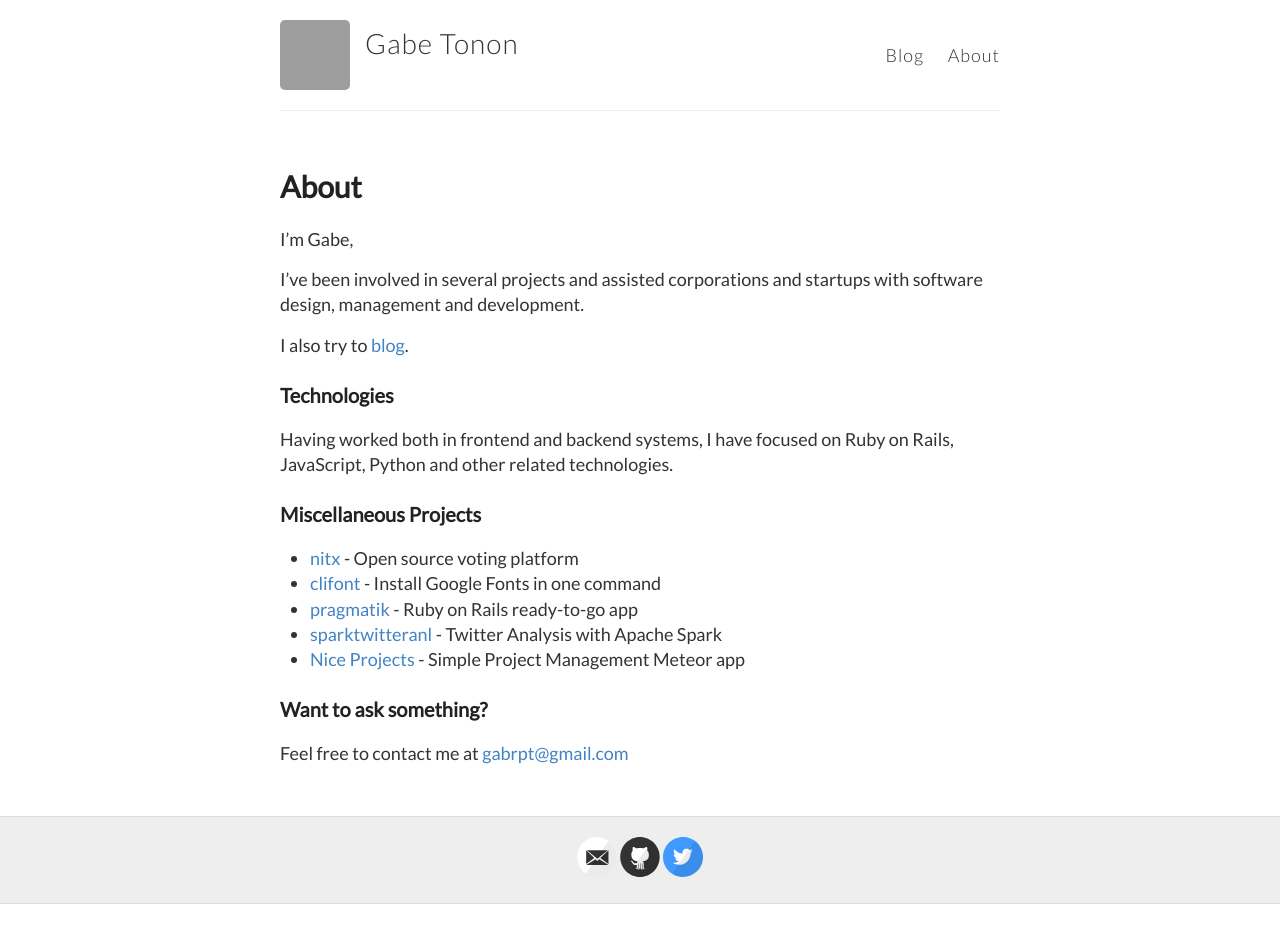
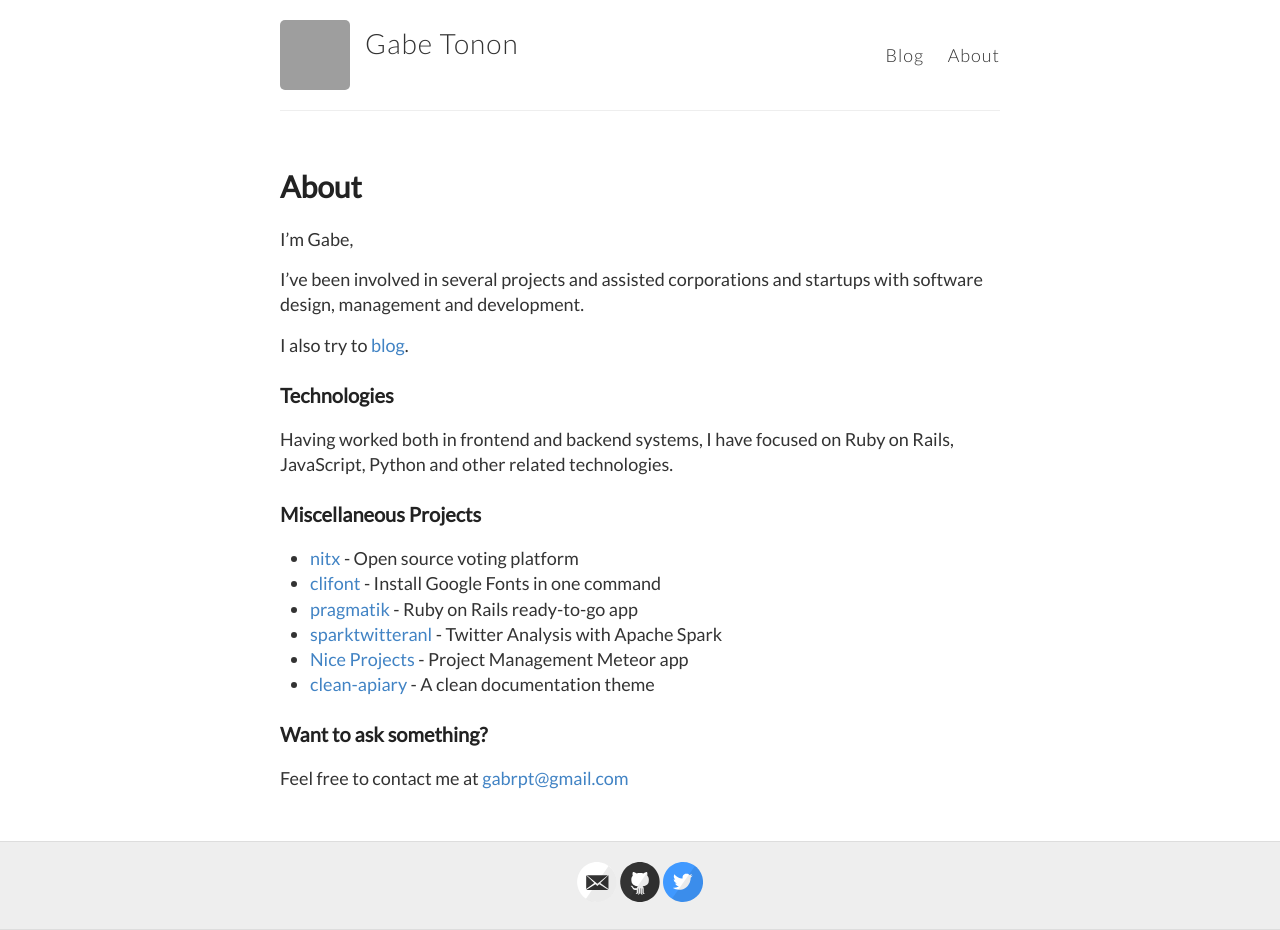
Before and after one commit to gaapt/gaapt.github.io, a Jekyll site: the page built from about.md, in a window 1280 px wide. Built offline with Jekyll 4.4.1, drawn with Linux system fonts in a browser that asks for light colours; Markdown is read by kramdown in place of the engine named in the settings; before the commit the page ends 904 px from its top, so only the background shows below that; grey boxes are pictures that could not be loaded.

Commit message:
Update about.md

```diff
--- a/about.md
+++ b/about.md
@@ -19,7 +19,8 @@ Having worked both in frontend and backend systems, I have focused on Ruby on Ra
 + [clifont](https://github.com/gaapt/clifont) - Install Google Fonts in one command
 + [pragmatik](https://github.com/gaapt/pragmatik) - Ruby on Rails ready-to-go app
 + [sparktwitteranl](https://github.com/gaapt/sparktwitteranl) - Twitter Analysis with Apache Spark
-+ [Nice Projects](http://projmanagement.meteor.com/) - Simple Project Management Meteor app
++ [Nice Projects](http://projmanagement.meteor.com/) - Project Management Meteor app
++ [clean-apiary](http://sumof.xyz/projects/clean-apiary.html) - A clean documentation theme
 
 ### Want to ask something?
 Feel free to contact me at [gabrpt@gmail.com](mailto:gabrpt@gmail.com)
```
